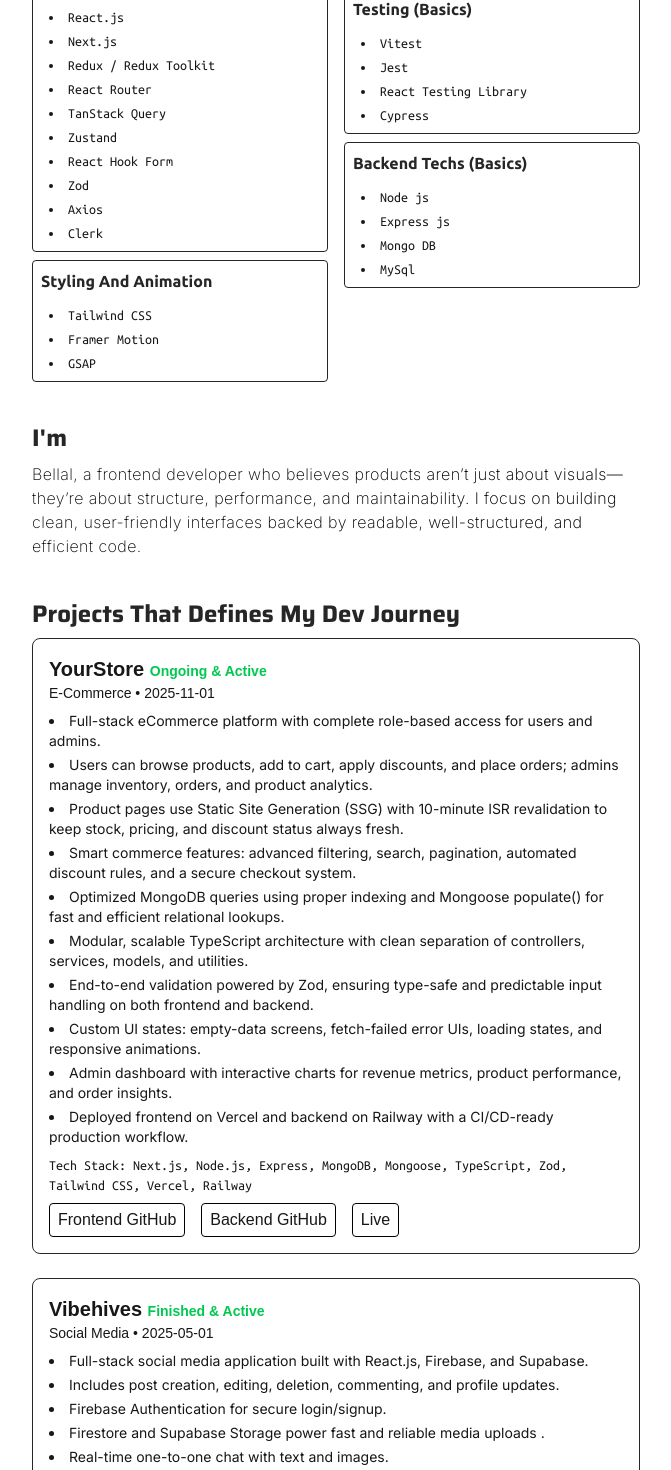
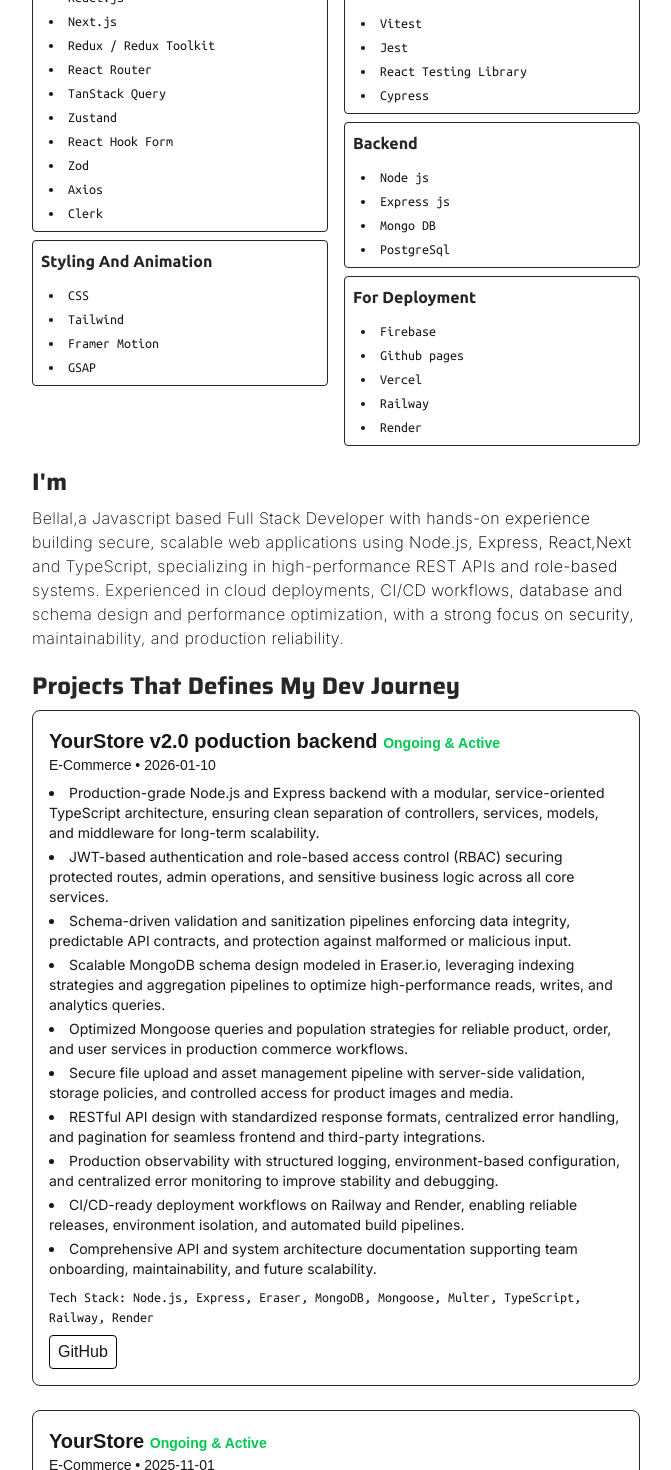
Before and after one commit to ak0384221/bellal-portfolio, a Next.js app: page / in a window 1280 px wide. Shown: the part 440-1910 px from the top of the page, without its empty margins (304-975 px from the left). Built offline with nearby package versions, Linux system fonts and the light colour scheme.

Commit message:
updated title,added the new yourstore v2 backend info

```diff
--- a/app/(home)/components/Header.jsx
+++ b/app/(home)/components/Header.jsx
@@ -15,8 +15,8 @@
           MD Bellal hossain
         </h1>
         <p className={`${saira.className} font-extralight text-sm`}>
-          Frontend developer | 1.5+ years of experience <br />
-          React | Next | Redux
+          Software developer {/* 1.5+ years of experience <br /> */}| React |
+          Express | PostgreSql | MongoDB
         </p>
       </div>
     </header>
--- a/app/(home)/page.jsx
+++ b/app/(home)/page.jsx
@@ -10,11 +10,11 @@
 
 export default function Home() {
   return (
-    <div className="page  md:w-1/2 mx-auto p-4 space-y-10">
+    <div className="page  md:w-1/2 mx-auto p-4 space-y-5">
       <Header />
 
       <section className="">
-        <Heading>What i know</Heading>
+        <Heading>I have worked with</Heading>
         <section className="   ">
           <div className="columns-2  rounded-md ">
             {Object.entries(frontendTech).map(([category, items], id) => (
@@ -27,10 +27,13 @@
       <section>
         <Heading>I'm</Heading>
         <Paragraph>
-          Bellal, a frontend developer who believes products aren’t just about
-          visuals—they’re about structure, performance, and maintainability. I
-          focus on building clean, user-friendly interfaces backed by readable,
-          well-structured, and efficient code.
+          Bellal,a Javascript based Full Stack Developer with hands-on
+          experience building secure, scalable web applications using Node.js,
+          Express, React,Next and TypeScript, specializing in high-performance
+          REST APIs and role-based systems. Experienced in cloud deployments,
+          CI/CD workflows, database and schema design and performance
+          optimization, with a strong focus on security, maintainability, and
+          production reliability.
         </Paragraph>
       </section>
 
--- a/app/data.js
+++ b/app/data.js
@@ -14,17 +14,60 @@
     "Clerk",
   ],
 
-  ["styling And Animation"]: ["Tailwind CSS", "Framer Motion", "GSAP"],
+  ["styling And Animation"]: ["CSS", "Tailwind", "Framer Motion", "GSAP"],
 
   ["tools And Platforms"]: ["Git / GitHub", "Firebase", "Supabase"],
 
   ["monitoring And Analytics (basics)"]: ["Sentry"],
 
   ["testing (basics)"]: ["Vitest", "Jest", "React Testing Library", "Cypress"],
-  ["backend techs (basics)"]: ["Node js", "Express js", "Mongo DB", "MySql"],
+  ["backend"]: ["Node js", "Express js", "Mongo DB", "PostgreSql"],
+  ["For deployment"]: [
+    "Firebase",
+    "Github pages",
+    "Vercel",
+    "Railway",
+    "Render",
+  ],
 };
 
 const projects = [
+  {
+    name: "YourStore v2.0 poduction backend",
+    type: "E-Commerce",
+    tech: [
+      "Node.js",
+      "Express",
+      "Eraser",
+      "MongoDB",
+      "Mongoose",
+      "Multer",
+      "TypeScript",
+      "Railway",
+      "Render",
+    ],
+    date: "2026-01-10",
+    summary: [
+      "Production-grade Node.js and Express backend with a modular, service-oriented TypeScript architecture, ensuring clean separation of controllers, services, models, and middleware for long-term scalability.",
+      "JWT-based authentication and role-based access control (RBAC) securing protected routes, admin operations, and sensitive business logic across all core services.",
+      "Schema-driven validation and sanitization pipelines enforcing data integrity, predictable API contracts, and protection against malformed or malicious input.",
+      "Scalable MongoDB schema design modeled in Eraser.io, leveraging indexing strategies and aggregation pipelines to optimize high-performance reads, writes, and analytics queries.",
+      "Optimized Mongoose queries and population strategies for reliable product, order, and user services in production commerce workflows.",
+      "Secure file upload and asset management pipeline with server-side validation, storage policies, and controlled access for product images and media.",
+      "RESTful API design with standardized response formats, centralized error handling, and pagination for seamless frontend and third-party integrations.",
+      "Production observability with structured logging, environment-based configuration, and centralized error monitoring to improve stability and debugging.",
+      "CI/CD-ready deployment workflows on Railway and Render, enabling reliable releases, environment isolation, and automated build pipelines.",
+      "Comprehensive API and system architecture documentation supporting team onboarding, maintainability, and future scalability.",
+    ],
+    link: [
+      {
+        name: " GitHub",
+        url: "https://github.com/ak0384221/yourstore-backend-2.0",
+      },
+    ],
+    status: "ongoing & active",
+  },
+  ,
   {
     name: "YourStore",
     type: "E-Commerce",
```
